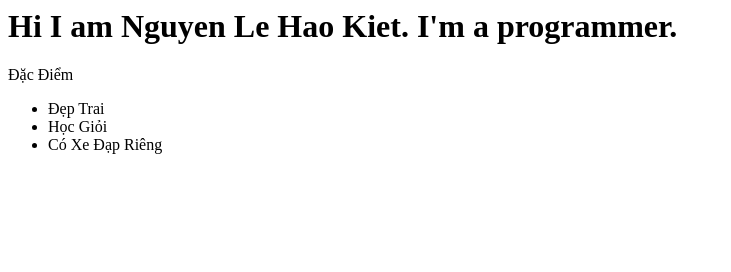
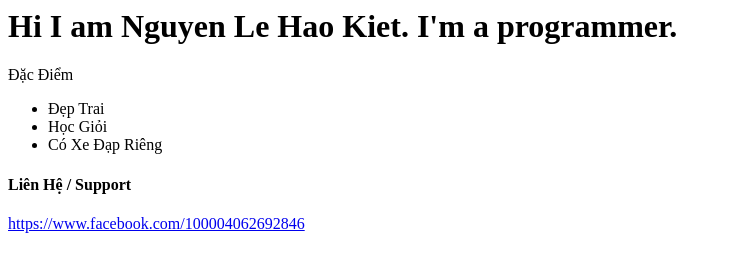
Before and after one commit to kietcoder/kietcoder.github.io, a plain HTML site: page index.html in a window 1280 px wide. Shown: the whole page, without its empty margins (0-731 px from the left). Drawn offline with Linux system fonts and the light colour scheme.

Commit message:
Add files via upload

```diff
--- a/index.html
+++ b/index.html
@@ -5,3 +5,7 @@
     <li>Học Giỏi</li>
     <li>Có Xe Đạp Riêng</li>
 </ul>
+<h4>Liên Hệ / Support</h4>
+<div>
+    <a href="Facebook.com/100004062692846"> https://www.facebook.com/100004062692846</a>
+</div>
```
